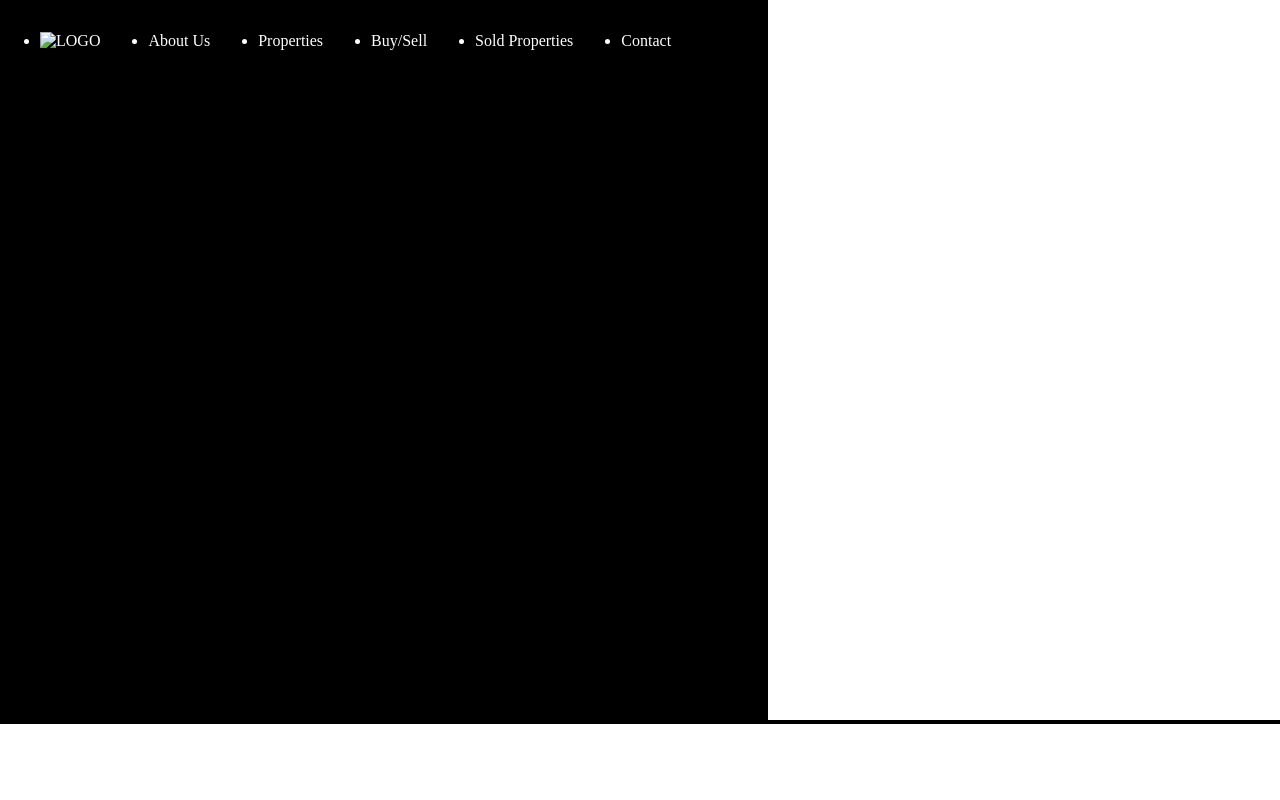
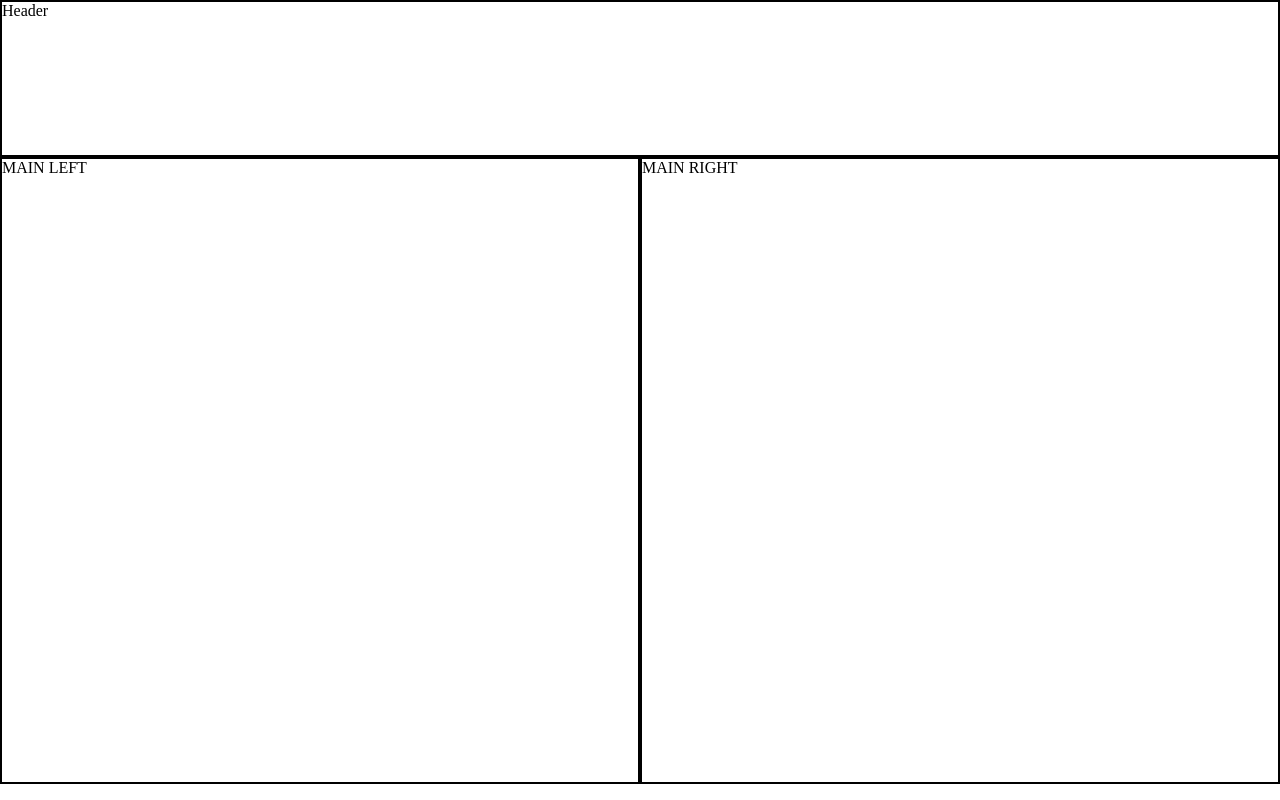
Before and after one commit to Mussina123/Real-Estate-Landing-Page, a plain HTML site: page index.html in a window 1280 px wide. Drawn offline with Linux system fonts and the light colour scheme.

Commit message:
changed layout via grid

```diff
--- a/css/style.css
+++ b/css/style.css
@@ -1,4 +1,4 @@
-* {
+/* * {
     box-sizing: border-box;
 }
 
@@ -6,6 +6,10 @@
 * {
     box-sizing: border-box;
   }
+
+body {
+    margin: 0;
+}
 
   /* Clear fix hack */
   .clearfix:after {
@@ -16,35 +20,33 @@
     line-height: 0;
     height: 0;
   }
+  .grid-item {
+      border: 2px solid black;
+      /* height: 15vh; */
+  }
 
-body, html {
-    margin: 0;
-    padding: 0;
+  .grid-container {
+      display: grid;
+      grid-template-columns: 1fr 1fr;
+      grid-auto-rows: minmax(100px, auto);
+      /* grid-column-gap: 20px; */
+      /* justify-content: center;
+      align-content: center; */
+      height: 98vh;
+  }
+
+  .grid-item-1 {
+      grid-column: 1 / -1;
+  }
+
+.grid-item-2 {
+    /* grid-column-start: 1;
+    grid-column-end: 2; */
+    grid-row: span 4;
 }
 
-
-h1 {
-    color: red;
+.grid-item-3 {
+    /* grid-column-start: 2;
+    grid-column-end: 3; */
+    grid-row: span 4;
 }
-
-ul {
-display: flex;
-margin: 0;
-}
-
-.mainLeft {
-    background-color: black;
-    width: 60%;
-    height: 90vh;
-    margin: 0;
-    padding: 0;
-}
-
-li {
-    color: white;
-    padding: 2rem 3rem 0 0 ;
-}
-
-.mainRight {
-    border: 2px solid black;
-}
--- a/index.html
+++ b/index.html
@@ -8,20 +8,11 @@
     <link rel="stylesheet" href="css/style.css" />
   </head>
   <body>
-    <section class="mainLeft">
-      <nav>
-        <ul>
-          <li><img src="" alt="LOGO" /></li>
-          <li>About Us</li>
-          <li>Properties</li>
-          <li>Buy/Sell</li>
-          <li>Sold Properties</li>
-          <li>Contact</li>
-        </ul>
-      </nav>
-    </section>
-    <section class="mainRight"></section>
-
+    <div class="grid-container">
+      <div class="grid-item grid-item-1">Header</div>
+      <div class="grid-item grid-item-2">MAIN LEFT</div>
+      <div class="grid-item grid-item-3">MAIN RIGHT</div>
+    </div>
     <script type="text/javascript" src="js/main.js"></script>
   </body>
 </html>
```
